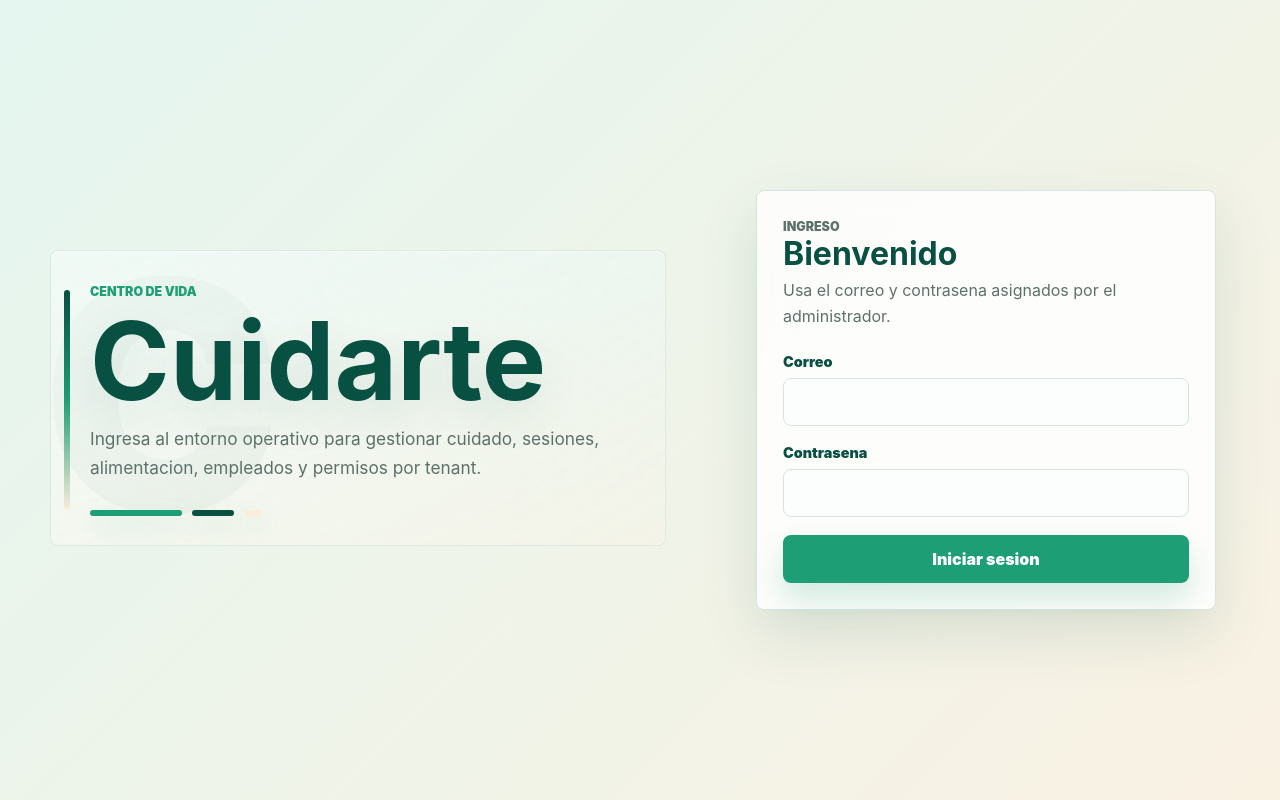
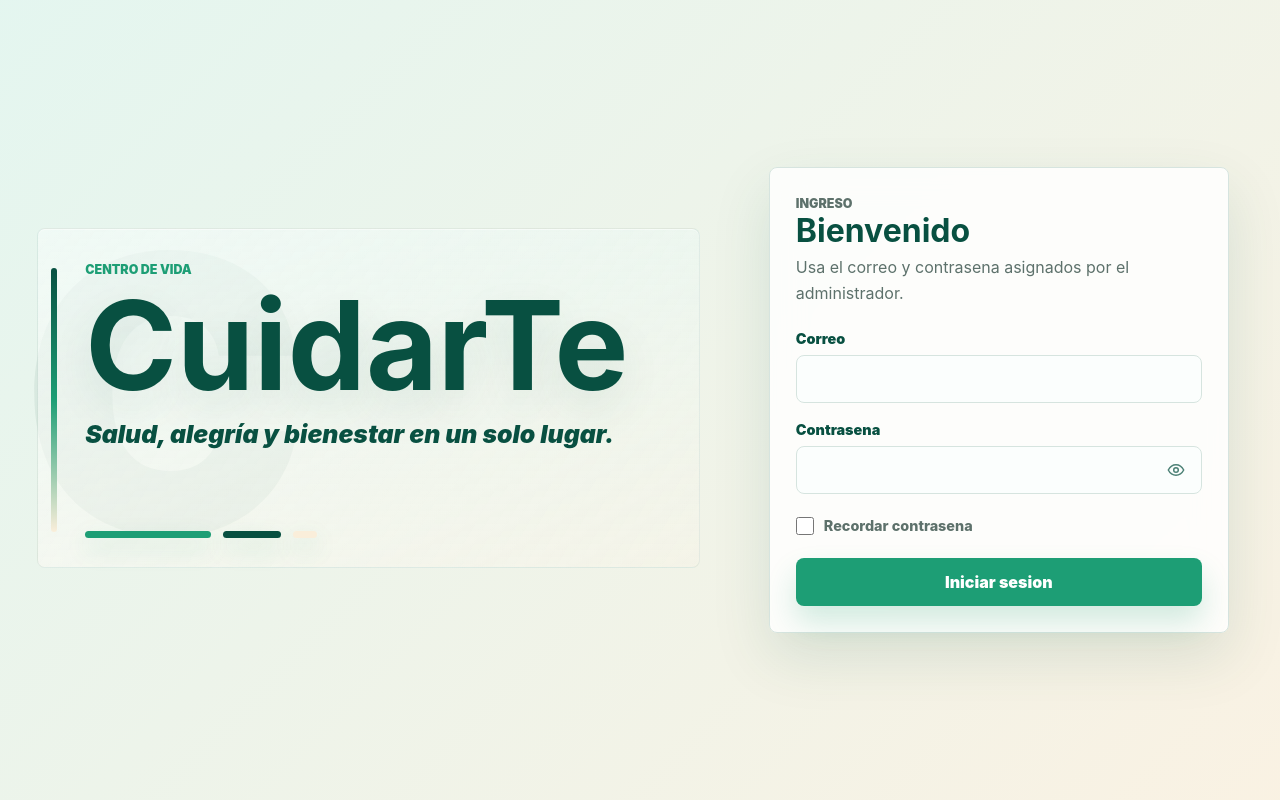
Before and after one commit to OneArc16/cuidarte, a React (Vite) app in the folder apps/web/: page /login in a window 1280 px wide. Built offline with nearby package versions, Linux system fonts and the light colour scheme; no server answers.

Commit message:
Mejora experiencia de inicio de sesion

```diff
--- a/apps/web/src/app/app.tsx
+++ b/apps/web/src/app/app.tsx
@@ -7,6 +7,13 @@ import { useCurrentUserQuery } from "../features/auth/model/auth-queries";
 
 const HOME_PATH = "/home";
 const LOGIN_PATH = "/login";
+const SLOGAN_ROTATION_INTERVAL_MS = 4200;
+const LOGIN_SLOGANS = [
+  "Porque cada día importa.",
+  "Salud, alegría y bienestar en un solo lugar.",
+  "Cuidamos a quienes más quieres.",
+  "Tu bienestar, nuestra misión.",
+] as const;
 
 export function App() {
   const currentUserQuery = useCurrentUserQuery();
@@ -33,7 +40,7 @@ export function App() {
   }, [currentUserQuery.isLoading, navigate, path, user]);
 
   useEffect(() => {
-    document.title = user === null ? "Iniciar sesion | Cuidarte" : "Inicio | Cuidarte";
+    document.title = user === null ? "Iniciar sesion | CuidarTe" : "Inicio | CuidarTe";
   }, [user]);
 
   if (currentUserQuery.isLoading) {
@@ -87,11 +94,8 @@ function LoginPage({ onAuthenticated }: LoginPageProps) {
       <section className="hero">
         <div className="hero__content">
           <p className="eyebrow">Centro de Vida</p>
-          <h1>Cuidarte</h1>
-          <p className="hero__copy">
-            Ingresa al entorno operativo para gestionar cuidado, sesiones, alimentacion,
-            empleados y permisos por tenant.
-          </p>
+          <h1>CuidarTe</h1>
+          <RotatingSlogan slogans={LOGIN_SLOGANS} />
           <div className="hero__signature" aria-hidden="true">
             <span />
             <span />
@@ -100,7 +104,7 @@ function LoginPage({ onAuthenticated }: LoginPageProps) {
         </div>
       </section>
 
-      <section className="auth-layout" aria-label="Acceso a Cuidarte">
+      <section className="auth-layout" aria-label="Acceso a CuidarTe">
         <section className="login-card" aria-label="Formulario de inicio de sesion">
           <div className="login-card__header">
             <p className="eyebrow">Ingreso</p>
@@ -111,6 +115,35 @@ function LoginPage({ onAuthenticated }: LoginPageProps) {
         </section>
       </section>
     </main>
+  );
+}
+
+type RotatingSloganProps = {
+  slogans: readonly [string, ...string[]];
+};
+
+function RotatingSlogan({ slogans }: RotatingSloganProps) {
+  const [activeIndex, setActiveIndex] = useState(0);
+  const activeSlogan = slogans[activeIndex] ?? slogans[0];
+
+  useEffect(() => {
+    if (slogans.length <= 1) {
+      return;
+    }
+
+    const intervalId = window.setInterval(() => {
+      setActiveIndex((currentIndex) => (currentIndex + 1) % slogans.length);
+    }, SLOGAN_ROTATION_INTERVAL_MS);
+
+    return () => {
+      window.clearInterval(intervalId);
+    };
+  }, [slogans]);
+
+  return (
+    <p className="hero__slogan" aria-live="polite" key={activeSlogan}>
+      {activeSlogan}
+    </p>
   );
 }
 
@@ -155,7 +188,7 @@ function BrandLockup() {
       <span className="brand-lockup__mark" aria-hidden="true">
         C
       </span>
-      <span>Cuidarte</span>
+      <span>CuidarTe</span>
     </div>
   );
 }
--- a/apps/web/src/features/auth/ui/login-form.tsx
+++ b/apps/web/src/features/auth/ui/login-form.tsx
@@ -1,5 +1,6 @@
 import { loginRequestSchema, type LoginRequest } from "@cuidarte/contracts";
 import { zodResolver } from "@hookform/resolvers/zod";
+import { useId, useState } from "react";
 import { useForm } from "react-hook-form";
 
 import { ApiError } from "../../../shared/api/api-error";
@@ -9,6 +10,7 @@ const DEFAULT_VALUES: LoginRequest = {
   email: "",
   password: "",
 };
+const REMEMBERED_EMAIL_STORAGE_KEY = "cuidarte.login.email";
 
 type LoginFormProps = {
   onAuthenticated?: () => void;
@@ -16,9 +18,13 @@ type LoginFormProps = {
 
 export function LoginForm({ onAuthenticated }: LoginFormProps) {
   const loginMutation = useLoginMutation();
+  const [rememberedEmail] = useState(readRememberedEmail);
+  const [isPasswordVisible, setIsPasswordVisible] = useState(false);
+  const [isRememberLoginEnabled, setIsRememberLoginEnabled] = useState(rememberedEmail !== "");
+  const rememberMeId = useId();
   const form = useForm<LoginRequest>({
     resolver: zodResolver(loginRequestSchema),
-    defaultValues: DEFAULT_VALUES,
+    defaultValues: { ...DEFAULT_VALUES, email: rememberedEmail },
     mode: "onBlur",
   });
 
@@ -32,6 +38,10 @@ export function LoginForm({ onAuthenticated }: LoginFormProps) {
         void form.handleSubmit((values) => {
           loginMutation.mutate(values, {
             onSuccess: () => {
+              if (isRememberLoginEnabled) {
+                rememberEmail(values.email);
+              }
+
               onAuthenticated?.();
             },
           });
@@ -58,22 +68,54 @@ export function LoginForm({ onAuthenticated }: LoginFormProps) {
 
       <div className="field-group">
         <label htmlFor="password">Contrasena</label>
+        <div className="password-field">
           <input
             id="password"
             autoComplete="current-password"
-          type="password"
+            type={isPasswordVisible ? "text" : "password"}
             aria-invalid={form.formState.errors.password === undefined ? "false" : "true"}
             aria-describedby={
               form.formState.errors.password === undefined ? undefined : "password-error"
             }
             {...form.register("password")}
           />
+          <button
+            className="password-visibility"
+            type="button"
+            aria-label={isPasswordVisible ? "Ocultar contrasena" : "Mostrar contrasena"}
+            aria-pressed={isPasswordVisible}
+            onClick={() => {
+              setIsPasswordVisible((currentValue) => !currentValue);
+            }}
+          >
+            {isPasswordVisible ? <EyeOffIcon /> : <EyeIcon />}
+          </button>
+        </div>
         {form.formState.errors.password !== undefined ? (
           <p className="field-error" id="password-error">
             {form.formState.errors.password.message}
           </p>
         ) : null}
       </div>
+
+      <label className="remember-option" htmlFor={rememberMeId}>
+        <input
+          id={rememberMeId}
+          checked={isRememberLoginEnabled}
+          name="remember-password"
+          type="checkbox"
+          onChange={(event) => {
+            const isChecked = event.currentTarget.checked;
+
+            setIsRememberLoginEnabled(isChecked);
+
+            if (!isChecked) {
+              forgetRememberedEmail();
+            }
+          }}
+        />
+        <span>Recordar contrasena</span>
+      </label>
 
       {rootError !== null ? (
         <p className="form-error" role="alert">
@@ -86,6 +128,102 @@ export function LoginForm({ onAuthenticated }: LoginFormProps) {
       </button>
     </form>
   );
+}
+
+function EyeIcon() {
+  return (
+    <svg aria-hidden="true" viewBox="0 0 24 24" focusable="false">
+      <path
+        d="M2.75 12s3.25-6.25 9.25-6.25S21.25 12 21.25 12 18 18.25 12 18.25 2.75 12 2.75 12Z"
+        fill="none"
+        stroke="currentColor"
+        strokeLinecap="round"
+        strokeLinejoin="round"
+        strokeWidth="1.8"
+      />
+      <path
+        d="M12 14.75A2.75 2.75 0 1 0 12 9.25a2.75 2.75 0 0 0 0 5.5Z"
+        fill="none"
+        stroke="currentColor"
+        strokeLinecap="round"
+        strokeLinejoin="round"
+        strokeWidth="1.8"
+      />
+    </svg>
+  );
+}
+
+function EyeOffIcon() {
+  return (
+    <svg aria-hidden="true" viewBox="0 0 24 24" focusable="false">
+      <path
+        d="M3.25 3.25 20.75 20.75"
+        fill="none"
+        stroke="currentColor"
+        strokeLinecap="round"
+        strokeWidth="1.8"
+      />
+      <path
+        d="M9.88 5.98A9.05 9.05 0 0 1 12 5.75c6 0 9.25 6.25 9.25 6.25a17.24 17.24 0 0 1-2.5 3.32M6.56 7.54C4.08 9.18 2.75 12 2.75 12S6 18.25 12 18.25c1.5 0 2.83-.39 4-1.01"
+        fill="none"
+        stroke="currentColor"
+        strokeLinecap="round"
+        strokeLinejoin="round"
+        strokeWidth="1.8"
+      />
+      <path
+        d="M10.32 10.32a2.75 2.75 0 0 0 3.36 3.36"
+        fill="none"
+        stroke="currentColor"
+        strokeLinecap="round"
+        strokeLinejoin="round"
+        strokeWidth="1.8"
+      />
+    </svg>
+  );
+}
+
+function readRememberedEmail(): string {
+  if (typeof window === "undefined") {
+    return "";
+  }
+
+  try {
+    return window.localStorage.getItem(REMEMBERED_EMAIL_STORAGE_KEY) ?? "";
+  } catch {
+    return "";
+  }
+}
+
+function rememberEmail(email: string) {
+  const normalizedEmail = email.trim();
+
+  if (normalizedEmail === "") {
+    forgetRememberedEmail();
+    return;
+  }
+
+  if (typeof window === "undefined") {
+    return;
+  }
+
+  try {
+    window.localStorage.setItem(REMEMBERED_EMAIL_STORAGE_KEY, normalizedEmail);
+  } catch {
+    return;
+  }
+}
+
+function forgetRememberedEmail() {
+  if (typeof window === "undefined") {
+    return;
+  }
+
+  try {
+    window.localStorage.removeItem(REMEMBERED_EMAIL_STORAGE_KEY);
+  } catch {
+    return;
+  }
 }
 
 function resolveLoginError(error: unknown): string | null {
--- a/apps/web/src/styles/index.css
+++ b/apps/web/src/styles/index.css
@@ -66,12 +66,13 @@ h2 {
 
 .app-shell {
   display: grid;
-  grid-template-columns: minmax(0, 1fr) minmax(320px, 460px);
-  gap: clamp(28px, 6vw, 72px);
+  grid-template-columns: minmax(560px, 820px) minmax(360px, 460px);
+  gap: clamp(28px, 4vw, 58px);
   align-items: center;
+  justify-content: center;
   min-height: 100svh;
   overflow: hidden;
-  padding: clamp(24px, 5vw, 72px);
+  padding: clamp(24px, 4vw, 64px);
 }
 
 .auth-shell {
@@ -91,12 +92,12 @@ h2 {
 
 .hero::before {
   position: absolute;
-  left: -22px;
+  left: -30px;
   top: 50%;
   z-index: -1;
   color: rgb(8 80 65 / 7%);
   content: "C";
-  font-size: 20rem;
+  font-size: 24rem;
   font-weight: 900;
   line-height: 0.7;
   transform: translateY(-52%);
@@ -105,8 +106,8 @@ h2 {
 .hero__content {
   position: relative;
   z-index: 0;
-  max-width: 760px;
-  padding-left: 26px;
+  max-width: 820px;
+  padding-left: 34px;
 }
 
 .hero__content::before {
@@ -145,30 +146,39 @@ h2 {
 
 h1 {
   margin-bottom: 16px;
-  font-size: 6.75rem;
+  font-size: 7.75rem;
   line-height: 0.88;
   text-shadow: 0 18px 42px rgb(8 80 65 / 10%);
 }
 
-.hero__copy {
-  max-width: 620px;
+.hero__slogan {
+  display: grid;
+  min-height: 5rem;
+  align-items: start;
+  max-width: 760px;
   margin-bottom: 0;
-  color: var(--color-muted);
-  font-size: 1.08rem;
-  line-height: 1.7;
+  color: var(--color-deep);
+  font-size: 1.55rem;
+  font-style: italic;
+  font-weight: 900;
+  line-height: 1.42;
+  animation: hero-slogan-enter 280ms ease-out both;
+  transition:
+    opacity 280ms ease-out,
+    transform 280ms ease-out;
 }
 
 .hero__signature {
   display: grid;
-  grid-template-columns: 92px 42px 18px;
-  gap: 10px;
+  grid-template-columns: 126px 58px 24px;
+  gap: 12px;
   align-items: center;
-  width: 180px;
-  margin-top: 28px;
+  width: 236px;
+  margin-top: 34px;
 }
 
 .hero__signature span {
-  height: 6px;
+  height: 7px;
   border-radius: 8px;
   background: var(--color-care);
   box-shadow: 0 10px 24px rgb(29 158 117 / 18%);
@@ -293,6 +303,74 @@ h1 {
   border-color: #b94a48;
 }
 
+.password-field {
+  position: relative;
+}
+
+.password-field input {
+  padding-right: 54px;
+}
+
+.password-visibility {
+  position: absolute;
+  top: 50%;
+  right: 6px;
+  display: inline-grid;
+  width: 40px;
+  height: 40px;
+  place-items: center;
+  border: 0;
+  border-radius: 8px;
+  background: transparent;
+  color: rgb(8 80 65 / 72%);
+  cursor: pointer;
+  transform: translateY(-50%);
+  transition:
+    background 160ms ease,
+    color 160ms ease,
+    transform 160ms ease;
+}
+
+.password-visibility:hover {
+  background: rgb(29 158 117 / 10%);
+  color: var(--color-deep);
+}
+
+.password-visibility:active {
+  transform: translateY(-50%) scale(0.96);
+}
+
+.password-visibility svg {
+  width: 20px;
+  height: 20px;
+}
+
+.remember-option {
+  display: inline-flex;
+  align-items: center;
+  gap: 10px;
+  width: fit-content;
+  min-height: 28px;
+  color: var(--color-muted);
+  font-size: 0.9rem;
+  font-weight: 800;
+  line-height: 1.3;
+  cursor: pointer;
+  user-select: none;
+}
+
+.remember-option input {
+  width: 18px;
+  height: 18px;
+  margin: 0;
+  accent-color: var(--color-care);
+  cursor: pointer;
+}
+
+.remember-option:hover {
+  color: var(--color-deep);
+}
+
 .field-error,
 .form-error {
   margin-bottom: 0;
@@ -406,6 +484,110 @@ h1 {
   line-height: 0.9;
 }
 
+@media (min-width: 1440px) and (min-height: 900px) {
+  .app-shell {
+    grid-template-columns: minmax(640px, 900px) minmax(360px, 460px);
+    gap: clamp(36px, 3vw, 52px);
+  }
+
+  .hero::before {
+    left: -36px;
+    font-size: 27rem;
+  }
+
+  .hero__content {
+    max-width: 900px;
+    padding-left: 40px;
+  }
+
+  .hero__content::before {
+    width: 8px;
+  }
+
+  .hero__content::after {
+    inset: -54px 14px -52px -18px;
+  }
+
+  h1 {
+    font-size: 8.5rem;
+  }
+
+  .hero__slogan {
+    min-height: 5.8rem;
+    max-width: 820px;
+    font-size: 1.75rem;
+    line-height: 1.4;
+  }
+
+  .hero__signature {
+    grid-template-columns: 154px 68px 28px;
+    gap: 14px;
+    width: 278px;
+    margin-top: 42px;
+  }
+
+  .hero__signature span {
+    height: 8px;
+  }
+}
+
+@media (max-width: 1100px) {
+  .app-shell {
+    grid-template-columns: minmax(300px, 360px) minmax(360px, 460px);
+    gap: 28px;
+    padding: 14px 30px;
+  }
+
+  .hero::before {
+    left: -10px;
+    font-size: 13rem;
+  }
+
+  .hero__content {
+    max-width: 360px;
+    padding-left: 22px;
+  }
+
+  .hero__content::after {
+    inset: -24px 0 -24px -12px;
+  }
+
+  .hero__content::before {
+    width: 5px;
+  }
+
+  h1 {
+    margin-bottom: 12px;
+    font-size: 4.35rem;
+  }
+
+  .hero__slogan {
+    min-height: 4.4rem;
+    max-width: 320px;
+    font-size: 1.18rem;
+    line-height: 1.35;
+  }
+
+  .hero__signature {
+    width: 170px;
+    grid-template-columns: 92px 42px 18px;
+    gap: 8px;
+    margin-top: 18px;
+  }
+
+  .hero__signature span {
+    height: 6px;
+  }
+
+  .login-card {
+    padding: 24px;
+  }
+
+  .login-card__header {
+    margin-bottom: 20px;
+  }
+}
+
 @media (max-width: 800px) {
   .app-shell {
     grid-template-columns: 1fr;
@@ -433,8 +615,10 @@ h1 {
     font-size: 3.35rem;
   }
 
-  .hero__copy {
-    display: none;
+  .hero__slogan {
+    min-height: 3.4rem;
+    font-size: 1rem;
+    line-height: 1.55;
   }
 
   .hero__signature {
@@ -493,3 +677,22 @@ h1 {
     font-size: 2.75rem;
   }
 }
+
+@keyframes hero-slogan-enter {
+  from {
+    opacity: 0;
+    transform: translateY(8px);
+  }
+
+  to {
+    opacity: 1;
+    transform: translateY(0);
+  }
+}
+
+@media (prefers-reduced-motion: reduce) {
+  .hero__slogan {
+    animation: none;
+    transition: opacity 1ms linear;
+  }
+}
```
Also changed, not shown: 1 other file (tests, documents, lock files or other folders). Lines whose indentation alone changed are shown as unchanged.
